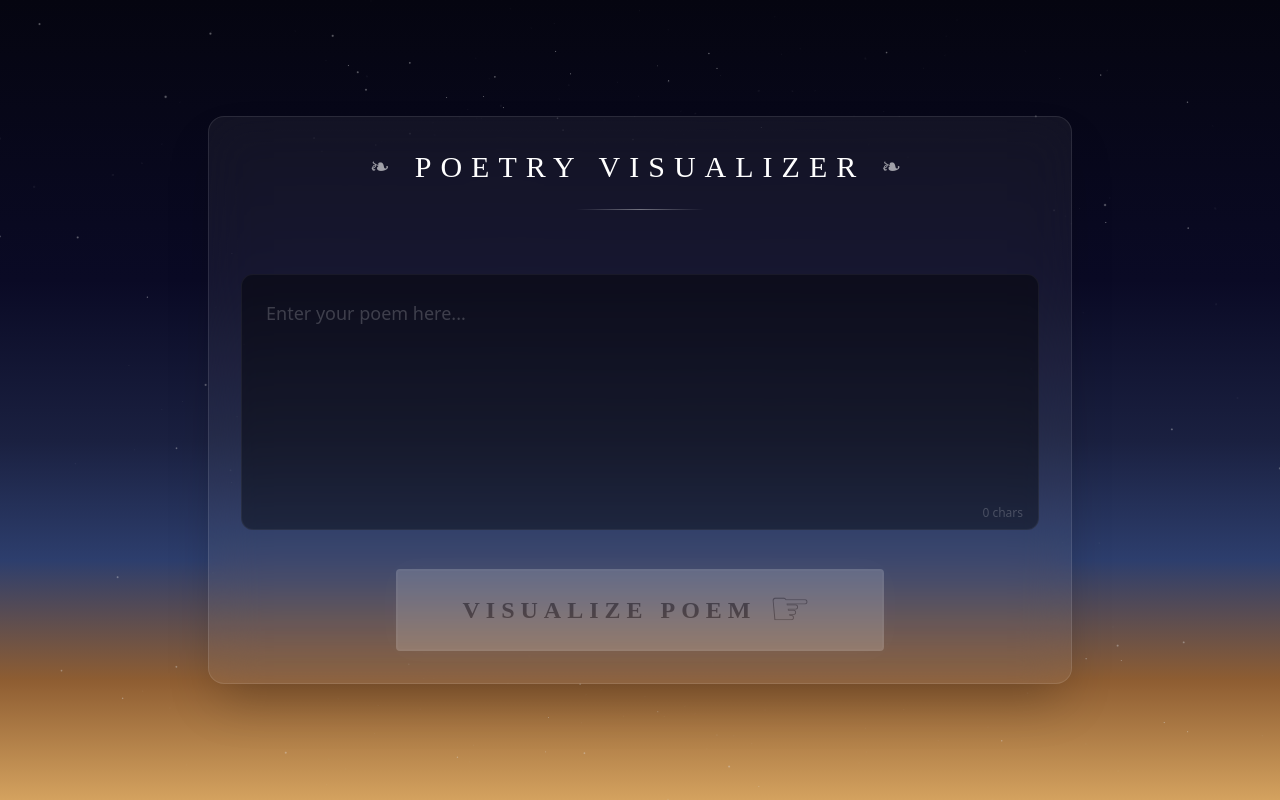
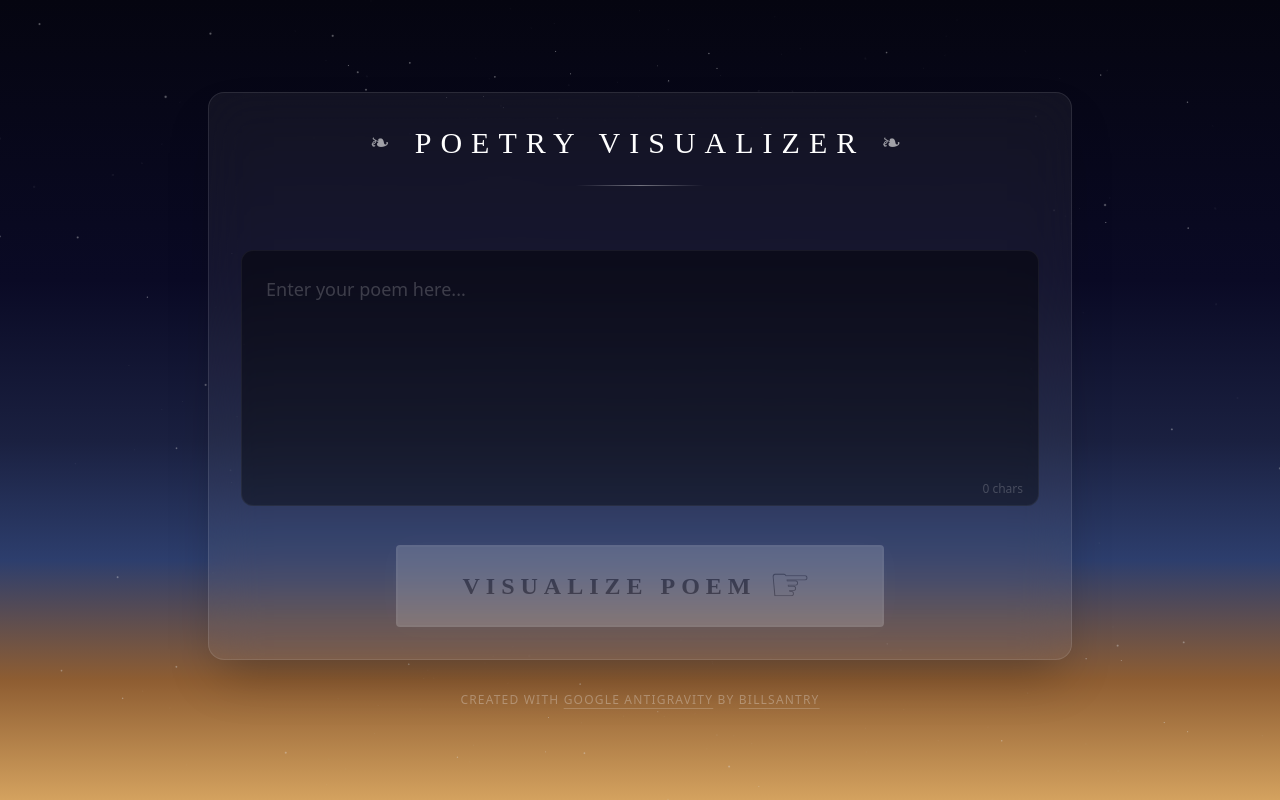
Before and after one commit to billsantry/poetry_visualizer, a React (Vite) app: page / in a window 1280 px wide. Built offline with nearby package versions, Linux system fonts and the light colour scheme; no server answers.

Commit message:
feat: add credits footer with links

```diff
--- a/src/components/InputSection.jsx
+++ b/src/components/InputSection.jsx
@@ -59,6 +59,12 @@ const InputSection = ({ onVisualize }) => {
                     </div>
                 </form>
             </div>
+
+            <div className="mt-8 text-center">
+                <p className="text-white/30 text-xs tracking-widest uppercase font-sans">
+                    Created with <a href="https://deepmind.google/technologies/antigravity/" target="_blank" rel="noreferrer" className="hover:text-white/60 transition-colors underline decoration-white/20 underline-offset-4">Google AntiGravity</a> by <a href="https://billsantry.com" target="_blank" rel="noreferrer" className="hover:text-white/60 transition-colors underline decoration-white/20 underline-offset-4">billsantry</a>
+                </p>
+            </div>
         </motion.div>
     );
 };
```
